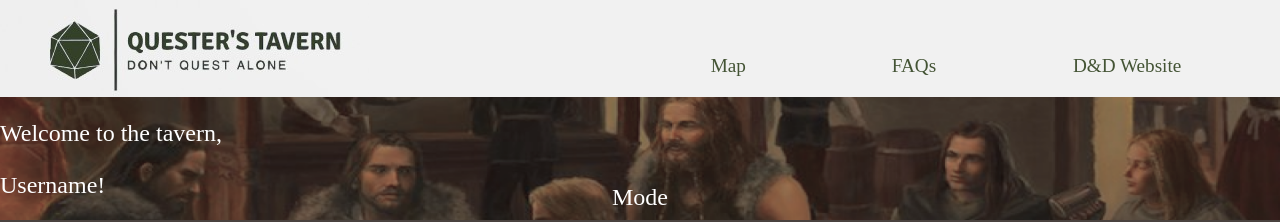
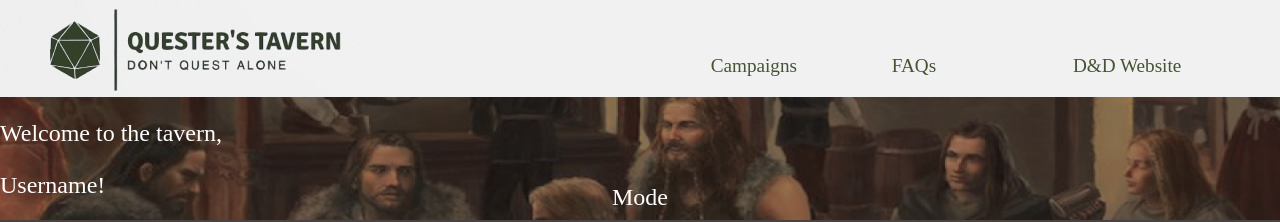
Before and after one commit to MJGowan/questers.tavern, a React (Create React App) app: page / in a window 1280 px wide. Shown: the top 222 px of the page. Built offline with nearby package versions, Linux system fonts and the light colour scheme; a web font is replaced by a local one.

Commit message:
Navbar change 1:50PM

```diff
--- a/src/components/Navbar/Navbar.tsx
+++ b/src/components/Navbar/Navbar.tsx
@@ -93,7 +93,7 @@ export default function Navbar() {
                 <img src={logo} />
               </Col>
               <Col className='navMargin'>
-                <p className='doubleFont navText'>Map</p>
+                <p className='doubleFont navText'>Campaigns</p>
               </Col>
               <Col className='navMargin'>
                 <p className='doubleFont navText'>FAQs</p>
```
